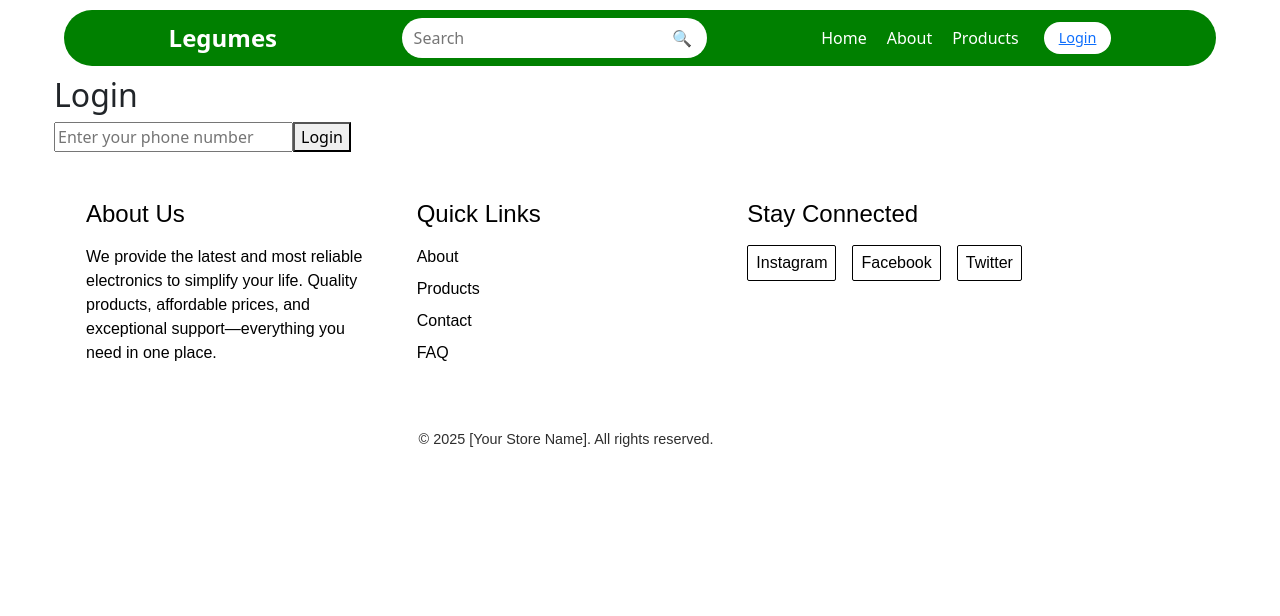
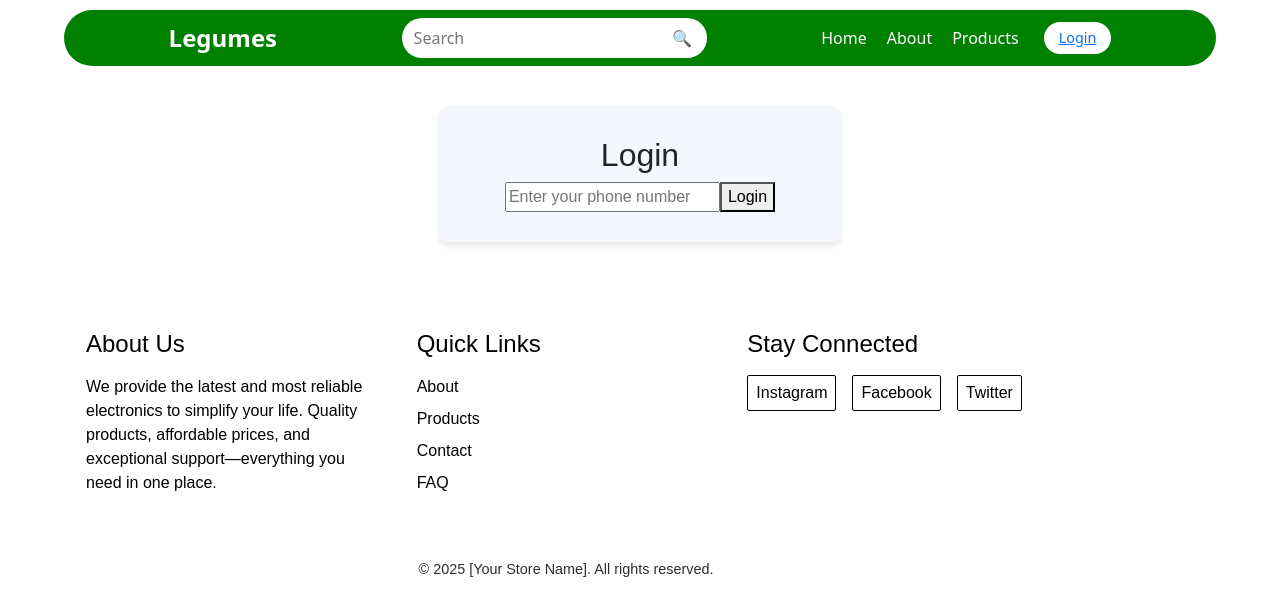
Before and after one commit to Nithish211204/Project1_Ecom, a React (Vite) app in the folder Project1_Ecom copy/frontend/: page /login in a window 1280 px wide. Shown: the top 616 px of the page. Built offline with nearby package versions, Linux system fonts and the light colour scheme.

Commit message:
Update Login.jsx

```diff
--- a/Project1_Ecom copy/frontend/src/components/LoginandSignUp/Login.jsx
+++ b/Project1_Ecom copy/frontend/src/components/LoginandSignUp/Login.jsx
@@ -48,17 +48,17 @@ const Login = () => {
   };
 
   return (
-    <div>
+    <div className="login-container">
       <h2>Login</h2>
       {error && <p style={{ color: "red" }}>{error}</p>}
-      <form onSubmit={handleLogin}>
+      <form onSubmit={handleLogin} className="login-form">
         <input
           type="text"
           placeholder="Enter your phone number"
           value={phone}
           onChange={(e) => setPhone(e.target.value)}
         />
-        <button type="submit">Login</button>
+        <button className="login-btn" type="submit">Login</button>
       </form>
 
       <ToastContainer /> {/* Add ToastContainer to render the toast notifications */}
```
